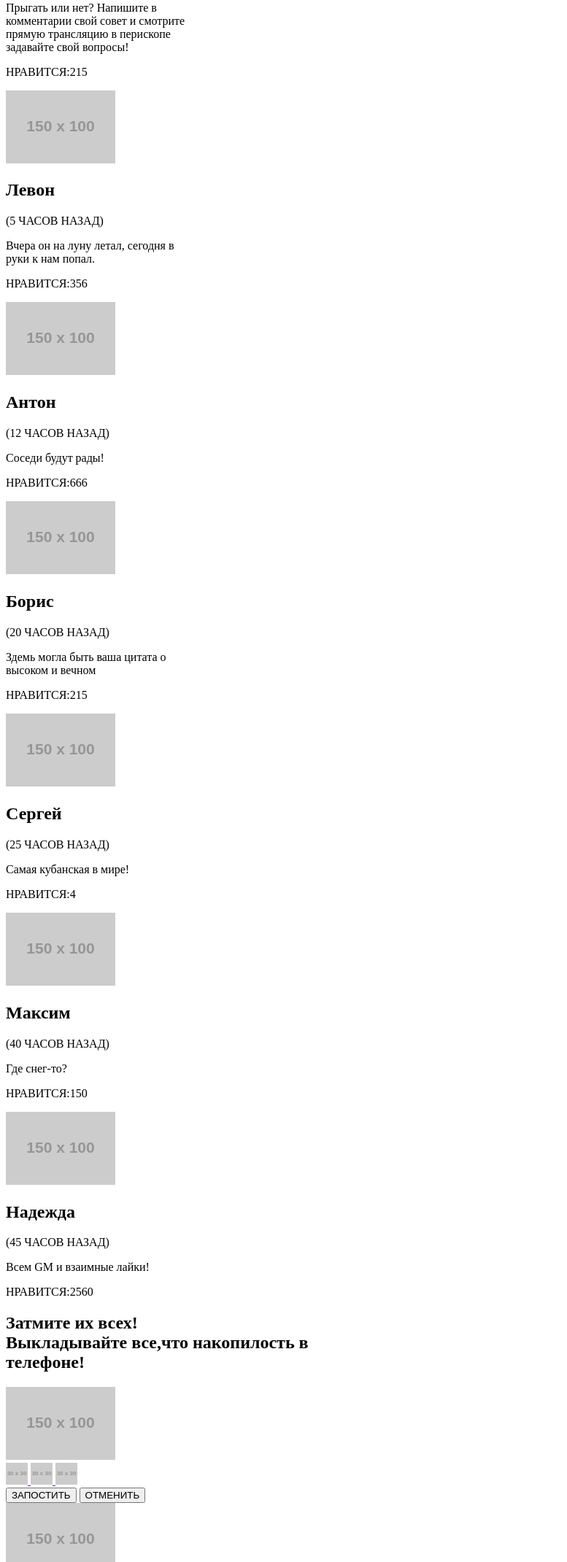
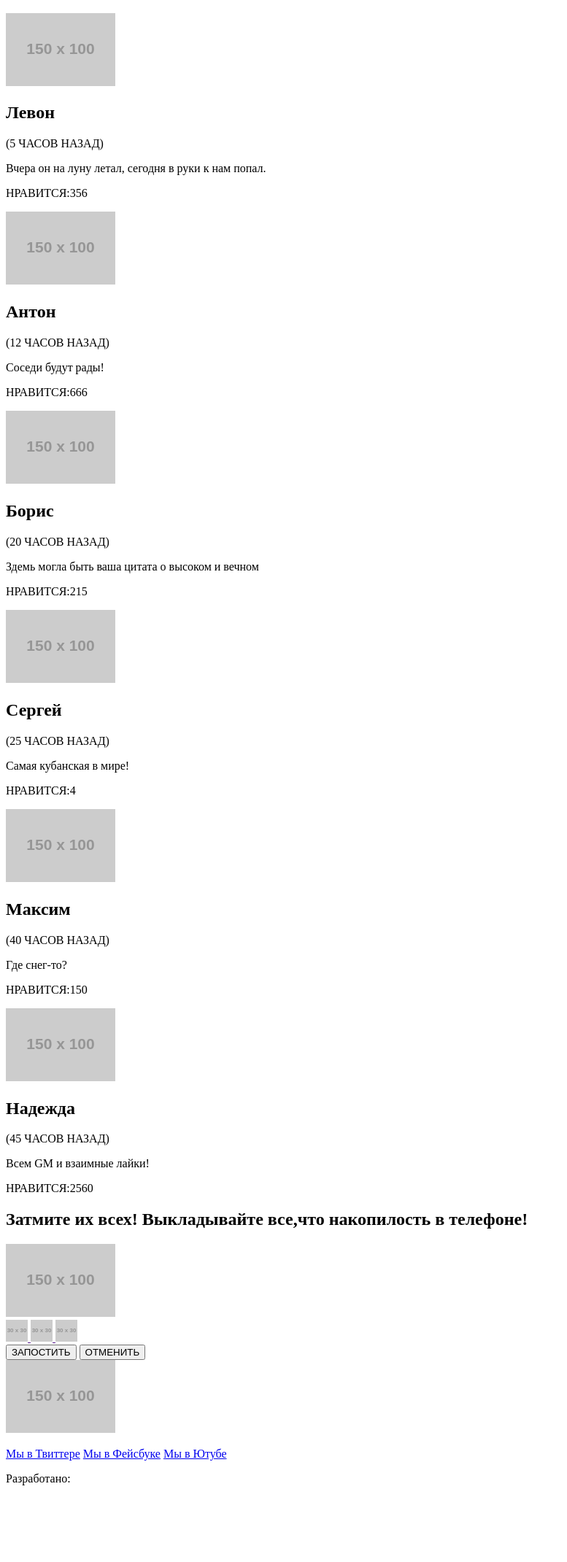
Before and after one commit to Andrey0572/411805-pink, a website: page photo.html in a window 1280 px wide. Shown: the part 659-2800 px from the top of the page at 73% size, without its empty margins (0-777 px from the left). After the commit the page ends 2711 px from the top, so only its background shows below. Drawn offline with Linux system fonts and the light colour scheme; placeholder pictures from the web are drawn by us.

Commit message:
исправил некоторые данные в photo.html во втором задании

```diff
--- a/photo.html
+++ b/photo.html
@@ -19,14 +19,11 @@
             <li class="main‐nav__item"><a href="">КОНКУРС</a></li>
             <li class="main‐nav__item"><a href="">HTML ACADEMY</a></li>
           </ul>
-          <div class="main‐nav__user">
-            <a class="main‐nav__login" href="" title="Корзина">Корзина</a>
-          </div>
       </div>
       </nav>
       <man class="photo__selfie">
         <h1 class="photo__selfie-text">Фотографии пользователей</h1>
-          <p class="photo__selfie text-decor">Взгляните на фотографии, которые<br>выкладывают пользователи!<br>Видете, как не хватает ваших?</p>
+          <p class="photo__selfie text-decor">Взгляните на фотографии, которые выкладывают пользователи! Видете, как не хватает ваших?</p>
           <section class="photo__selfie-item-photo">
             <div class="photo__selfie-item--img">
               <img class="photo__selfie-item-pict" alt=""src="http://placehold.it/150x100">
@@ -34,7 +31,7 @@
             <article class="photo__selfie-text-wrap">
               <h2 class="photo_selfie-title">Анна</h2>
               <time class="photo_selfie-item-data">(5 МИНУТ НАЗАД)</time>
-              <p class="photo_selfie-item-text">Прыгать или нет? Напишите в<br>комментарии свой совет и смотрите<br>прямую трансляцию в перископе<br>задавайте свой вопросы!</p>
+              <p class="photo_selfie-item-text">Прыгать или нет? Напишите в комментарии свой совет и смотрите прямую трансляцию в перископе<br>задавайте свой вопросы!</p>
               <p class="photo_selfie-item-views">НРАВИТСЯ:215</p>
             </article>
           </section>
@@ -45,7 +42,7 @@
             <article class="photo__selfie-text-wrap">
               <h2 class="photo_selfie-title">Левон</h2>
               <time class="photo_selfie-item-data">(5 ЧАСОВ НАЗАД)</time>
-              <p class="photo_selfie-item-text">Вчера он на луну летал, сегодня в <br>руки к нам попал.</p>
+              <p class="photo_selfie-item-text">Вчера он на луну летал, сегодня в руки к нам попал.</p>
               <p class="photo_selfie-item-views">НРАВИТСЯ:356</p>
             </article>
           </section>
@@ -67,7 +64,7 @@
             <article class="photo__selfie-text-wrap">
               <h2 class="photo_selfie-title">Борис</h2>
               <time class="photo_selfie-item-data">(20 ЧАСОВ НАЗАД)</time>
-              <p class="photo_selfie-item-text">Здемь могла быть ваша цитата о <br>высоком и вечном</p>
+              <p class="photo_selfie-item-text">Здемь могла быть ваша цитата о высоком и вечном</p>
               <p class="photo_selfie-item-views">НРАВИТСЯ:215</p>
             </article>
           </section>
@@ -104,14 +101,14 @@
               <p class="photo__selfie-item-views">НРАВИТСЯ:2560</p>
             </article>
           </section>
-          <header class="photo__selfie-inner">
-            <section class="photo__selfie-inner-wrap">
+          <section class="photo__selfie-inner">
+            <div class="photo__selfie-inner-wrap">
               <form class="photo__selfie-slaeder" action="#" method="GET">
-              <h2 class="photo__selfie-inner--text">Затмите их всех!<br>Выкладывайте все,что накопилость в<br>телефоне!</h2>
+              <h2 class="photo__selfie-inner--text">Затмите их всех! Выкладывайте все,что накопилость в телефоне!</h2>
               <div class="photo__selfie-inner--img">
                 <img class="photo__selfie-inner-pict" alt=""src="http://placehold.it/150x100">
               </div>
-            </section>
+            </div>
             <article class="photo__selfie-inner--creature">
               <a href="" class="photo_selfie-inner--element">
                 <img class="photo__selfie-inner pict-element " alt=""src="http://placehold.it/30x30">
@@ -124,7 +121,7 @@
               </a>
               <div class="photo__selfie-slaeder range-controls">
                <div class="photo__selfie-slaeder--scale">
-                <div class="photo__selfie-slaeder--bar" style="margin-left: 20%; width: 30%"></div>
+                <div class="photo__selfie-slaeder--bar" style="width: 30%"></div>
               </div>
                 <div class="photo__selfie-slaeder--toggle"></div>
               </div>
@@ -132,7 +129,7 @@
               <input class="photo__selfie-slaeder reviews__next" type="reset" value="ОТМЕНИТЬ">
              </article>
              </form>
-          </header>
+           </section>
     </man>
     <footer class="page‐footer">
       <div class="page‐footer__wrapper">
```
Lines whose indentation alone changed are shown as unchanged.
